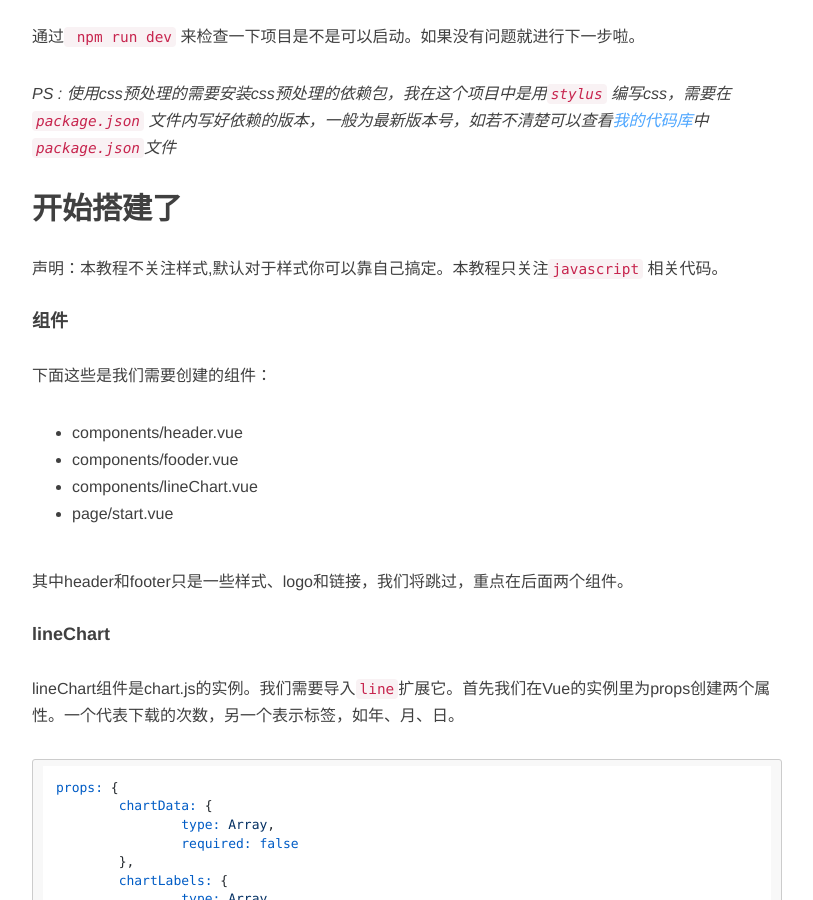
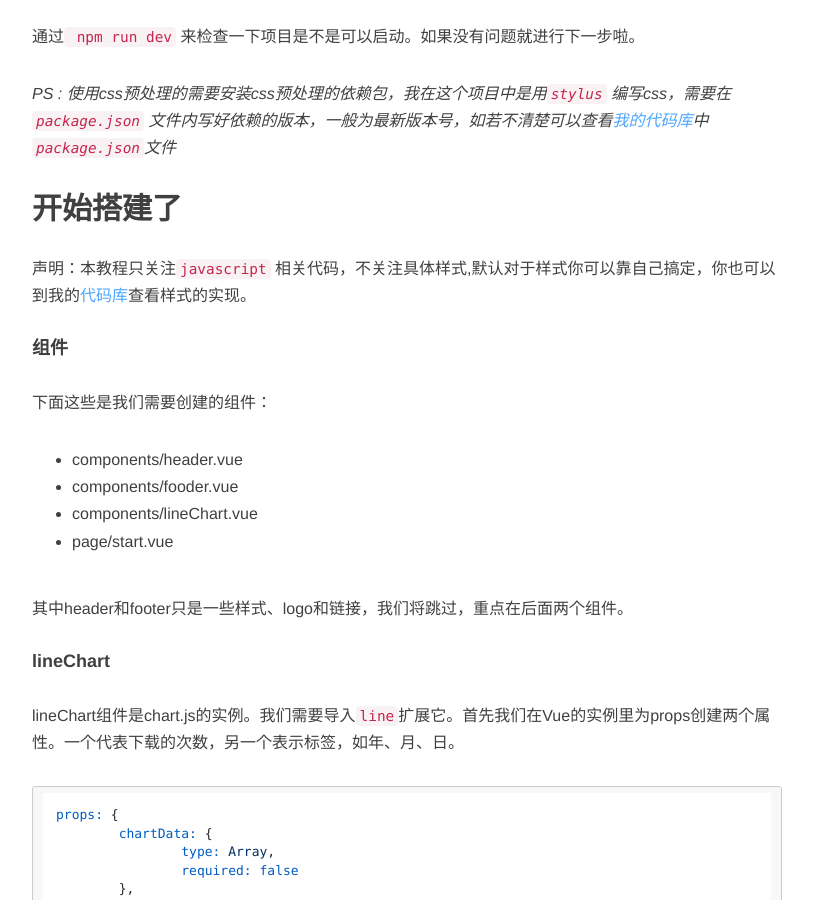
Before and after one commit to SunYuqing/SunYuqing.github.io, a Jekyll site: the page built from _posts/2017-05-16-a-lesson-about-use-vue-build-app.md, in a window 1280 px wide and 900 px high, scrolled down 1539 px. Shown: the whole window, without its empty margins (233-1046 px from the left). Built offline with Jekyll 4.4.1, drawn with Linux system fonts in a browser that asks for light colours; nearby versions of some CDN libraries; comment, search, counter and statistics services are not loaded.

Commit message:
add some links

```diff
--- a/_posts/2017-05-16-a-lesson-about-use-vue-build-app.md
+++ b/_posts/2017-05-16-a-lesson-about-use-vue-build-app.md
@@ -51,7 +51,7 @@ $ npm install vue-chartjs chart.js axios --save
 
 ## 开始搭建了
 
-声明：本教程不关注样式,默认对于样式你可以靠自己搞定。本教程只关注`javascript` 相关代码。
+声明：本教程只关注`javascript` 相关代码，不关注具体样式,默认对于样式你可以靠自己搞定，你也可以到我的[代码库](https://github.com/sunyuqing/npm-stats)查看样式的实现。
 
 #### 组件
 
```
